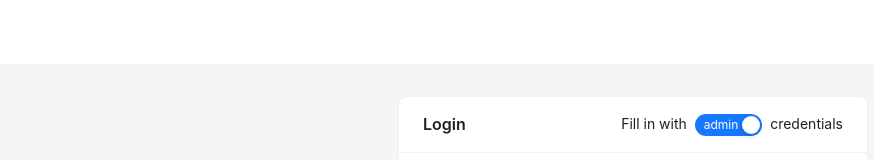
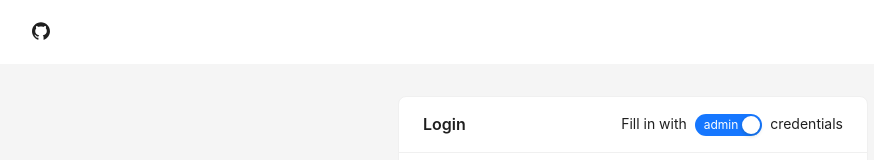
Before and after one commit to eyudina/ingredient-checker, a React (Create React App) app: page /ingredient-checker/login in a window 1280 px wide. Shown: the top 160 px of the page, without its empty margins (7-881 px from the left). Built offline with nearby package versions, Linux system fonts and the light colour scheme.

Commit message:
Add repository link

```diff
--- a/src/components/AppLayout.tsx
+++ b/src/components/AppLayout.tsx
@@ -1,6 +1,6 @@
 import { useState, useEffect, useLayoutEffect } from "react";
 import { Outlet, Link, useLocation } from "react-router-dom";
-import { Grid, Layout, Menu, Avatar, Button, theme } from "antd";
+import { Grid, Layout, Menu, Avatar, Button, Space, theme } from "antd";
 import { PageHeader } from "@ant-design/pro-components";
 import {
   ExperimentOutlined,
@@ -8,6 +8,7 @@ import {
   DatabaseOutlined,
   MenuFoldOutlined,
   MenuUnfoldOutlined,
+  GithubOutlined,
 } from "@ant-design/icons";
 import { useCurrentUser, useIsAdmin } from "./auth";
 
@@ -115,19 +116,48 @@ export const AppLayout = () => {
         </Sider>
       )}
       <Layout>
-        <Header style={{ padding: 0, background: colorBgContainer }}>
-          {currentUser && showSidebar && (
+        <Header
+          style={{
+            padding: "0 16px",
+            background: colorBgContainer,
+            display: "flex",
+            alignItems: "center",
+          }}
+        >
+          <div
+            style={{
+              display: "flex",
+              justifyContent: "space-between",
+              width: "100%",
+            }}
+          >
+            {currentUser && showSidebar && (
+              <Button
+                type="text"
+                icon={collapsed ? <MenuUnfoldOutlined /> : <MenuFoldOutlined />}
+                onClick={() => setCollapsed(!collapsed)}
+                style={{
+                  fontSize: 16,
+                  width: 64,
+                  height: 64,
+                }}
+              />
+            )}
             <Button
               type="text"
-              icon={collapsed ? <MenuUnfoldOutlined /> : <MenuFoldOutlined />}
-              onClick={() => setCollapsed(!collapsed)}
+              icon={<GithubOutlined />}
+              href="https://github.com/eyudina/ingredient-checker"
+              target="_blank"
               style={{
-                fontSize: "16px",
+                fontSize: 18,
                 width: 64,
                 height: 64,
+                display: "flex",
+                justifyContent: "center",
+                alignItems: "center",
               }}
-            />
-          )}
+            ></Button>
+          </div>
         </Header>
         <Content style={{ position: "relative", margin: "16px 16px 0" }}>
           <PageHeader ghost={true} title={pageTitle} style={{ padding: 0 }} />
```
